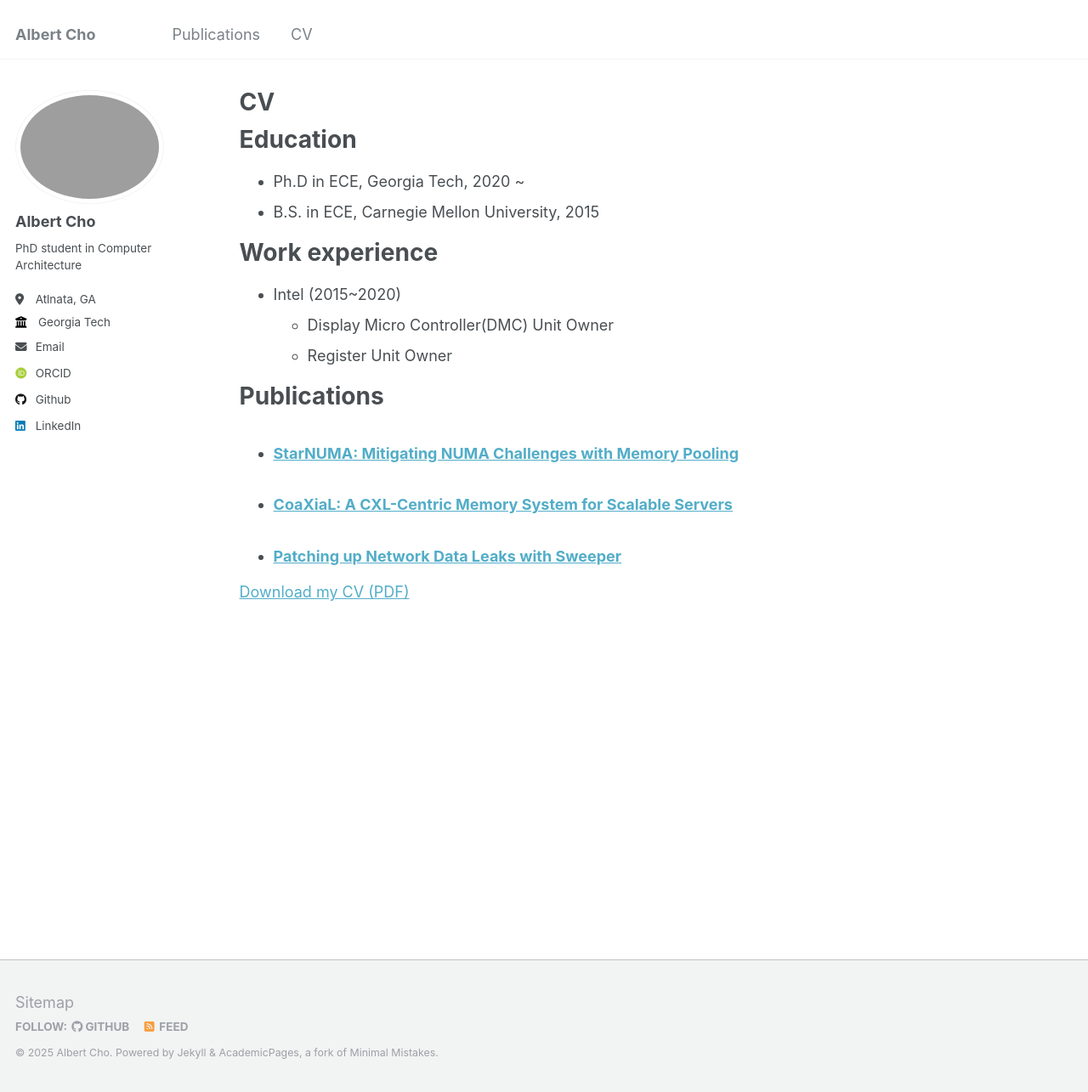
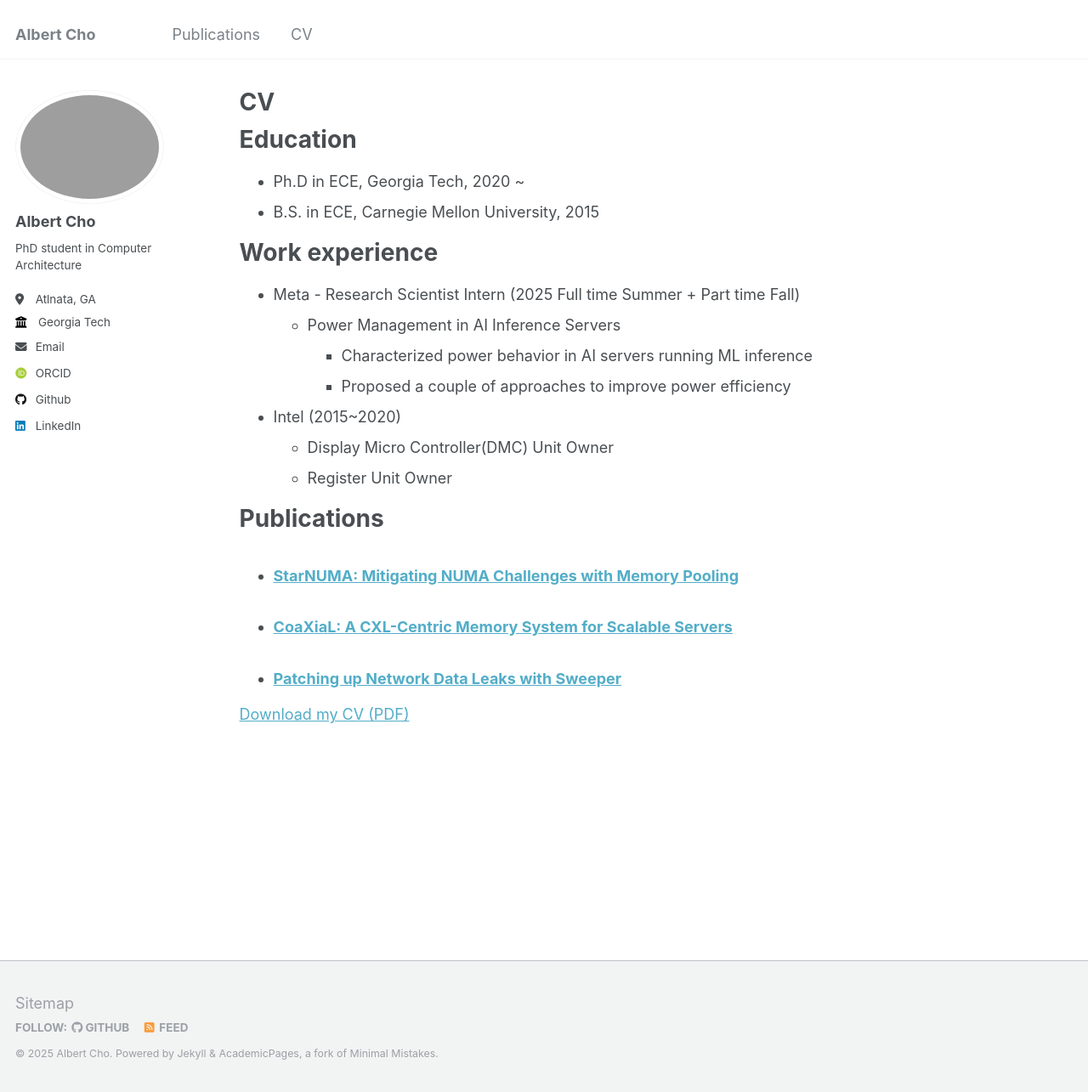
Before and after one commit to albertycho/albertycho.github.io, a Jekyll site: the page built from _pages/cv.md, in a window 1280 px wide and 1285 px high. Shown: the whole window at 85% size. Built offline with Jekyll 4.4.1, drawn with Linux system fonts in a browser that asks for light colours; some web fonts are replaced.

Commit message:
Update cv.md
add Meta work experience

```diff
--- a/_pages/cv.md
+++ b/_pages/cv.md
@@ -16,6 +16,11 @@ Education
 
 Work experience
 ======
+* Meta - Research Scientist Intern (2025 Full time Summer + Part time Fall)
+  * Power Management in AI Inference Servers
+    * Characterized power behavior in AI servers running ML inference
+    * Proposed a couple of approaches to improve power efficiency
+
 * Intel (2015~2020)
   * Display Micro Controller(DMC) Unit Owner
   * Register Unit Owner
```
